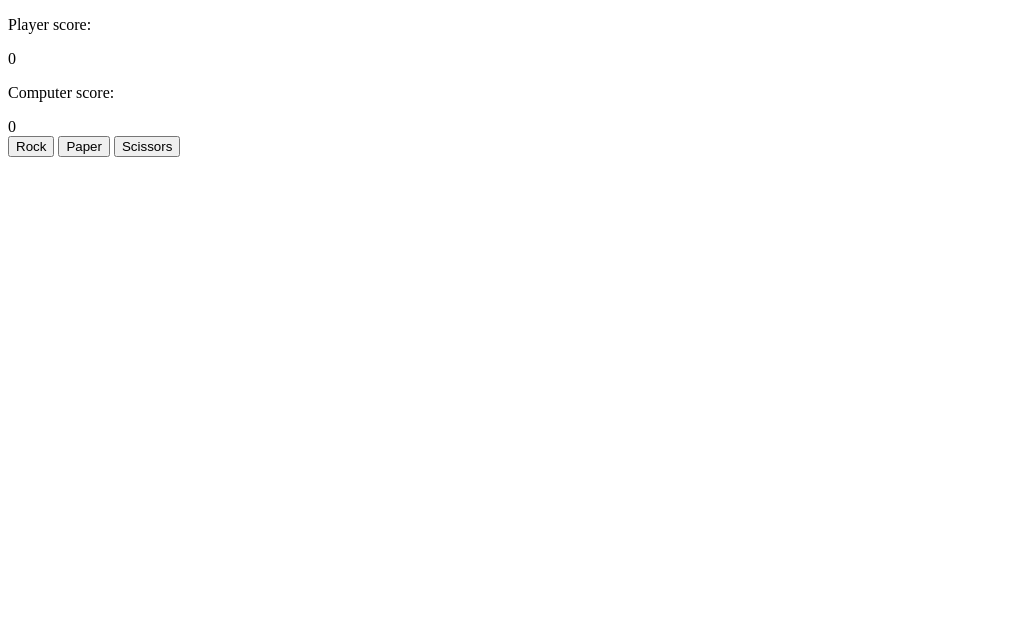
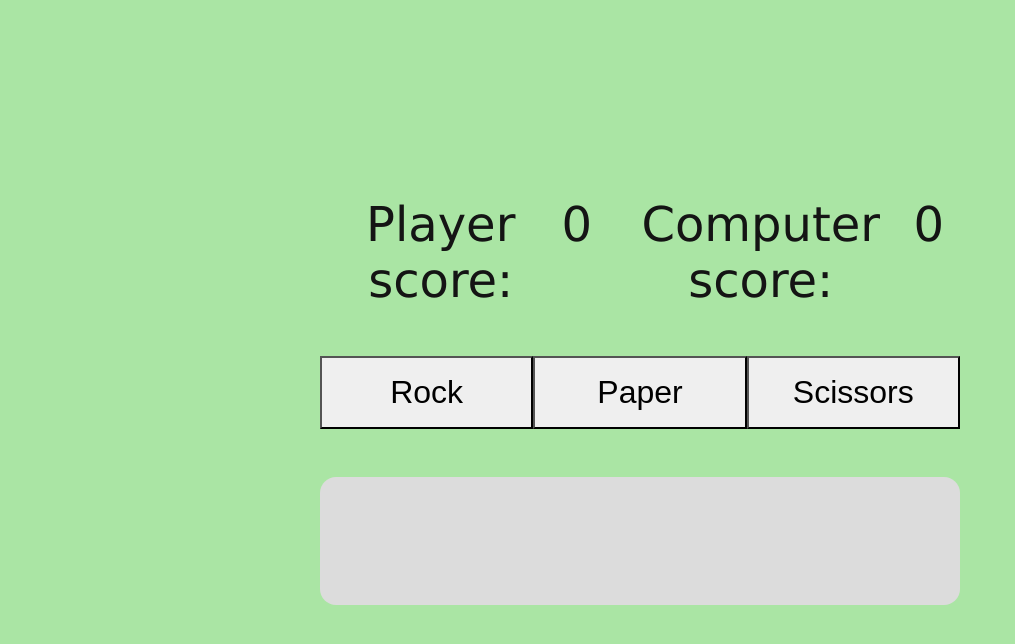
Before and after one commit to ls1955/rock-paper-scissors, a plain HTML site: page index.html in a window 1280 px wide. Shown: the whole page, without its empty margins (0-1015 px from the left). Drawn offline with Linux system fonts and the light colour scheme.

Commit message:
Insert css stylesheet

```diff
--- a/index.html
+++ b/index.html
@@ -4,23 +4,28 @@
     <meta charset="UTF-8">
     <meta http-equiv="X-UA-Compatible" content="IE=edge">
     <meta name="viewport" content="width=device-width, initial-scale=1.0">
-    <title>Document</title>
+    <link rel="stylesheet" href="./style.css">
+    <title>Rock Paper Scissors</title>
 </head>
 
 <body>
 
-    <div id="scoreboard">
-        <div>
-            <p>Player score: </p> <span id="player-score">0</span>
+    <div id="main-container">
+        <div id="scoreboard">
+            <div id="player-score-container">
+                <p>Player score:</p> <span id="player-score">0</span>
+            </div>
+            <div id="computer-score-container">
+                <p>Computer score:</p> <span id="computer-score">0</span>
+            </div>
         </div>
-        <div>
-            <p>Computer score: </p> <span id="computer-score">0</span>
+        <div id="button-container">
+            <button id="rock-button">Rock</button>
+            <button id="paper-button">Paper</button>
+            <button id="scissors-button">Scissors</button>
         </div>
+        <div id="result"></div>
     </div>
-    <button id="rock-button">Rock</button>
-    <button id="paper-button">Paper</button>
-    <button id="scissors-button">Scissors</button>
-    <div id="result"></div>
     <script src="./index.js"></script>
 </body>
 </html>
--- /dev/null
+++ b/style.css
@@ -0,0 +1,68 @@
+*{
+    padding: 0;
+    margin: 0;
+}
+
+html,body{
+    height: 100%;
+}
+
+body{
+    background-color: #aae5a4;
+    color: rgb(20,20,20);
+    font-family: Verdana, sans-serif;
+    font-size: 3rem;
+    text-align: center;
+    display: flex;
+    justify-content: center;
+    align-items: center;
+}
+
+#main-container{
+    display: flex;
+    flex-direction: column;
+    width: 50%;
+}
+
+#scoreboard{
+    display: flex;
+    justify-content: space-around;
+    align-items: space-around;
+}
+
+#player-score-container,#computer-score-container{
+    display: flex;
+    padding: 1rem;
+}
+
+span{
+    margin-left: 1rem;
+}
+#button-container{
+    display: flex;
+    margin: 2rem 0;
+    width: 100%;
+}
+
+button{
+    border-style: outset;
+    font-size: 2rem;
+    flex: 1;
+    padding: 1rem;
+    width: 3rem;
+}
+
+button:hover{
+    background-color: rgb(215,215,215);
+}
+
+#result{
+    background-color: rgb(220, 220, 220);
+    border-radius: 1rem;
+    display: flex;
+    justify-content: center;
+    align-items: center;
+    padding: 1rem;
+    margin: 1rem 0;
+    min-height: 6rem;
+}
```
